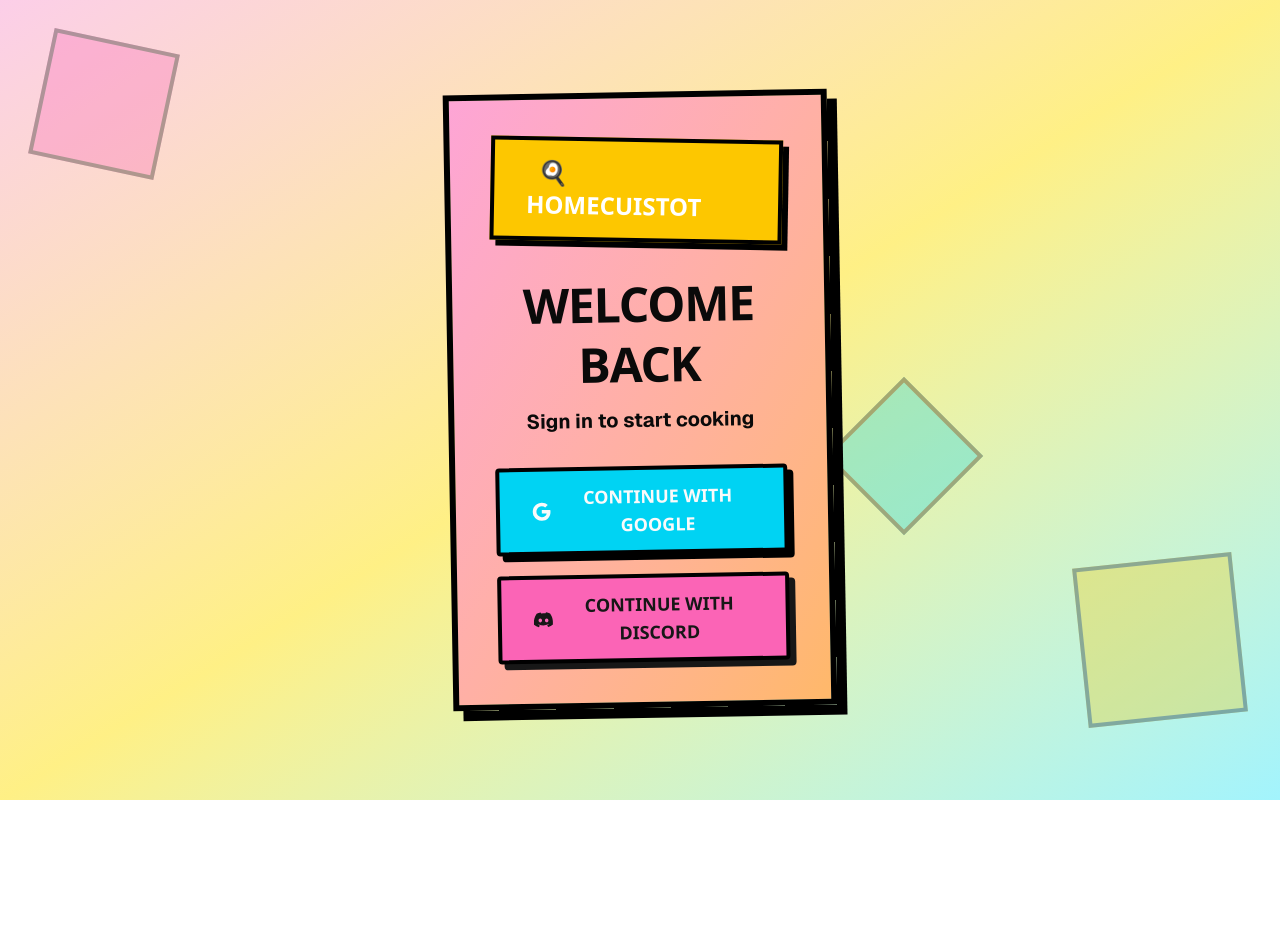
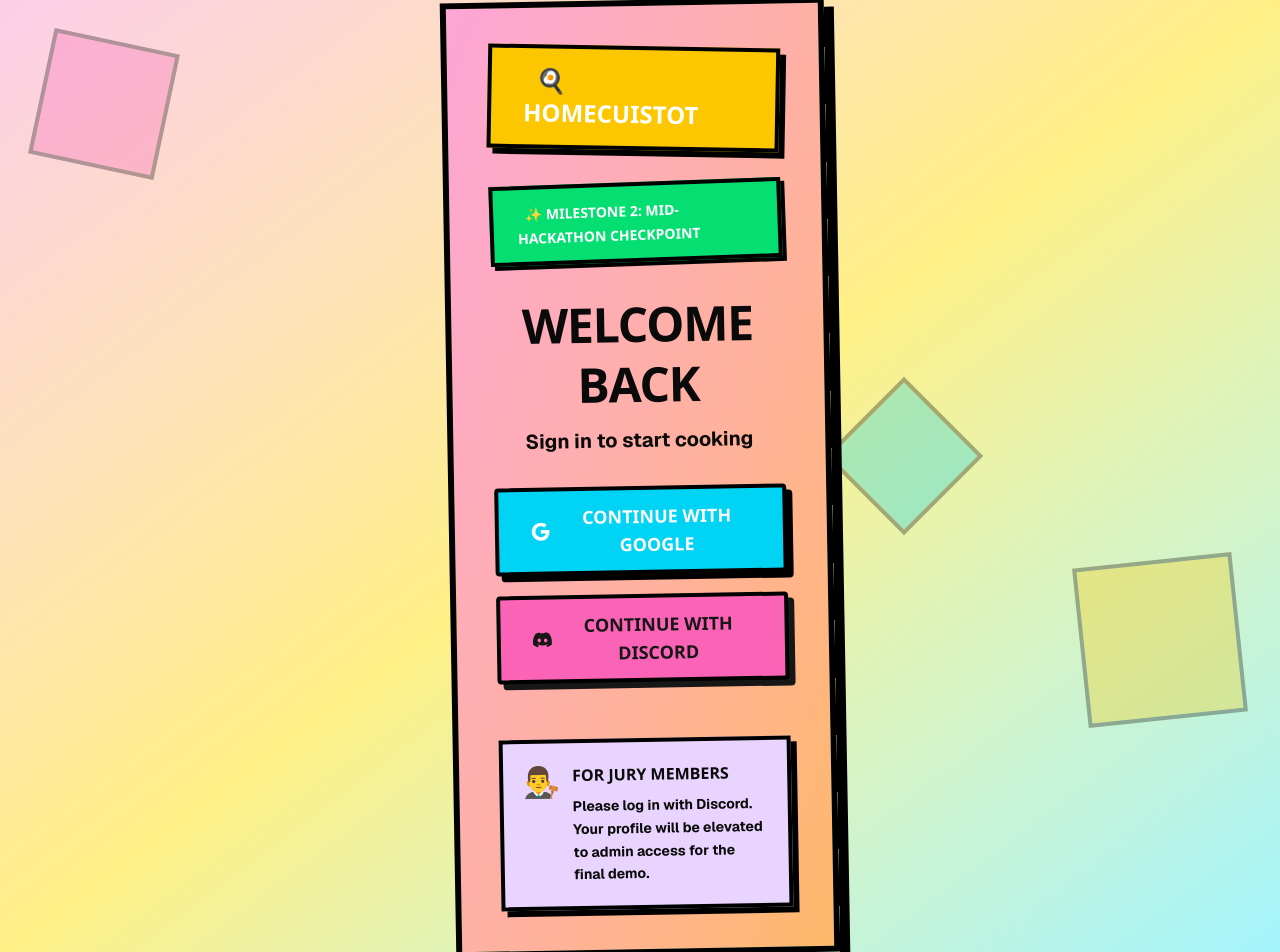
Before and after one commit to diephil/homecuistot-commit-to-change, a Next.js app in the folder apps/nextjs/: page /login in a window 1280 px wide. Shown: the top 952 px of the page. Before the commit the page ends 800 px from the top, so only its background shows below. Built offline with nearby package versions, Linux system fonts and the light colour scheme; no server answers.

Commit message:
refactor: added small instructions to jury

```diff
--- a/apps/nextjs/src/app/(auth)/login/page.tsx
+++ b/apps/nextjs/src/app/(auth)/login/page.tsx
@@ -76,6 +76,15 @@
             </Badge>
           </div>
 
+          {/* Milestone badge */}
+          <div className="bg-green-400 border-3 md:border-4 border-black px-4 py-2 md:px-6 md:py-3
+            shadow-[3px_3px_0px_0px_rgba(0,0,0,1)] md:shadow-[4px_4px_0px_0px_rgba(0,0,0,1)]
+            md:transform md:-rotate-1">
+            <Badge variant="solid" size="sm" className="text-xs md:text-sm font-black uppercase bg-transparent border-0 shadow-none">
+              ✨ Milestone 2: Mid-Hackathon Checkpoint
+            </Badge>
+          </div>
+
           {/* Heading section */}
           <div className="text-center">
             <Text as="h1" className="text-3xl md:text-5xl font-black uppercase mb-2 md:mb-3 leading-tight tracking-tight">
@@ -135,6 +144,22 @@
               Continue with Discord
             </Button>
           </div>
+
+          {/* Jury instructions */}
+          <div className="mt-4 md:mt-6 border-3 md:border-4 border-black bg-purple-200 p-4 md:p-5
+            shadow-[4px_4px_0px_0px_rgba(0,0,0,1)] md:shadow-[6px_6px_0px_0px_rgba(0,0,0,1)]">
+            <div className="flex items-start gap-3">
+              <span className="text-2xl md:text-3xl">👨‍⚖️</span>
+              <div>
+                <Text as="h3" className="text-sm md:text-base font-black uppercase mb-1 md:mb-2">
+                  For Jury Members
+                </Text>
+                <Text as="p" className="text-xs md:text-sm font-bold leading-relaxed">
+                  Please log in with Discord. Your profile will be elevated to admin access for the final demo.
+                </Text>
+              </div>
+            </div>
+          </div>
         </div>
       </div>
     </PageContainer>
```
